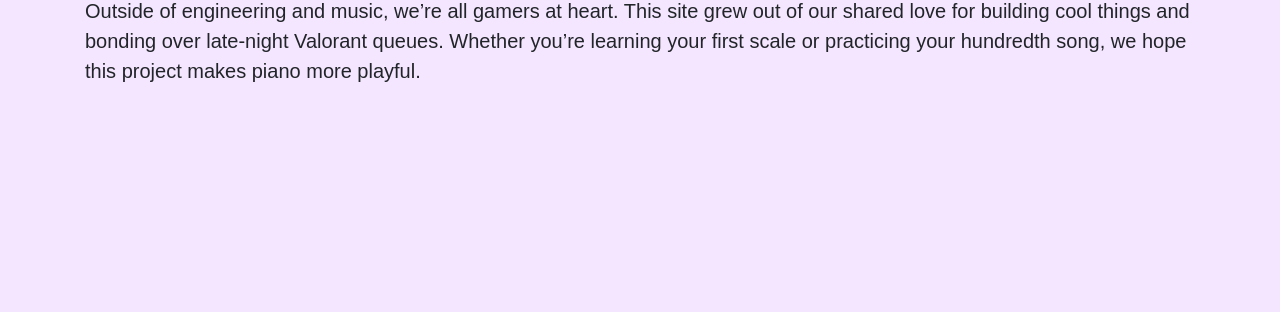
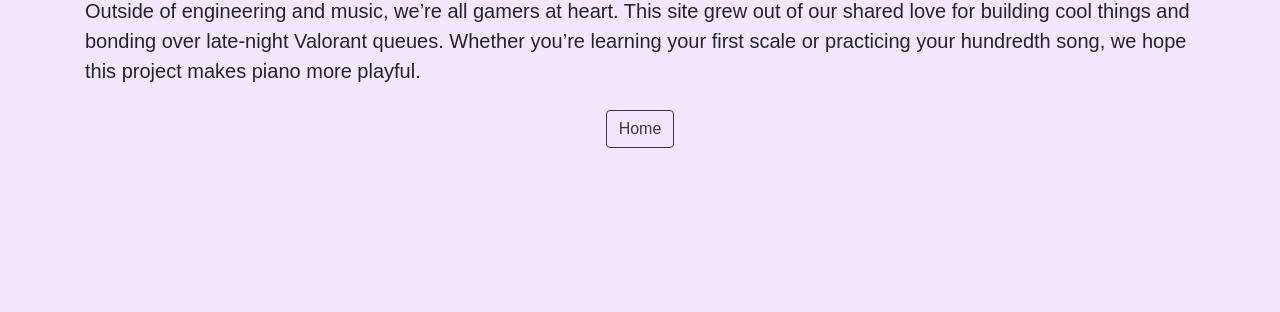
Before and after one commit to liemma/4170project, a Flask app: page /about in a window 1280 px wide. Shown: the part 488-800 px from the top of the page. Run offline with Flask 3, Linux system fonts and the light colour scheme; some libraries are stand-ins or nearby versions; some web fonts are replaced.

Commit message:
added home button on about page

```diff
--- a/templates/about.html
+++ b/templates/about.html
@@ -6,6 +6,7 @@
         document.querySelector(".about-link")?.classList.add("active");
         });
     </script>
+
     <div class="container mt-5">
         <h1 class="text-center mb-4 heading-font">{{ about.title }}</h1>
     </div>
@@ -22,5 +23,8 @@
         Outside of engineering and music, we’re all gamers at heart. This site grew out of our shared love for building cool things and bonding over late-night Valorant queues. Whether you’re learning your first scale or practicing your hundredth song, we hope this project makes piano more playful.
     </p>
 
-
+        <div class="d-flex justify-content-center mt-4">
+            <a class="btn btn-outline-dark" href="{{ url_for('home') }}">Home</a>
+        </div>
+    </div>
 {% endblock %}
```
